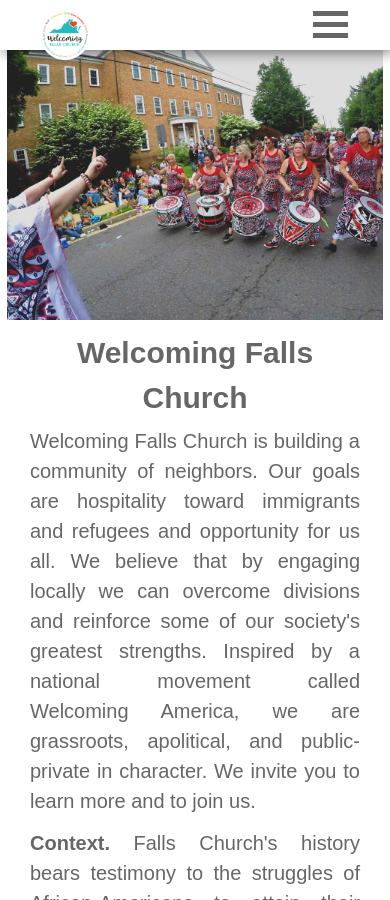
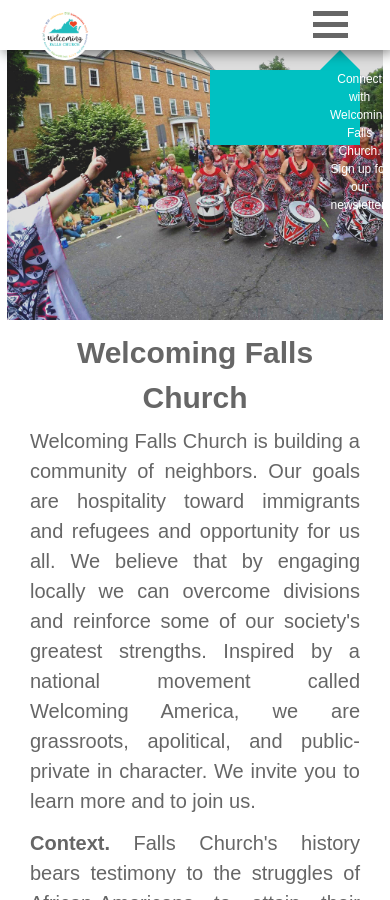
Before and after one commit to wfctest/wfctest, a Jekyll site: the page built from index.html, in a window 390 px wide and 900 px high. Built offline with Jekyll 4.4.1, drawn with Linux system fonts in a browser that asks for light colours; some web fonts are replaced.

Commit message:
Create basic mobile banner

```diff
--- a/_includes/header.html
+++ b/_includes/header.html
@@ -1,4 +1,4 @@
-<nav>
+<nav class="scroll-top">
     <a href="/" id="logo"><img src="/images/wfclogo.png"></a>
     <ul>
         <!-- TODO: There may be a way to make Jekyll generate this list automatically. -->
--- a/css/main.css
+++ b/css/main.css
@@ -237,17 +237,20 @@ body.nav-open {
     overflow: hidden;
 }
 nav + .banner {
-    display: none;
-    position: absolute;
-    /* Nav height */
-    top: 50px;
-    left: 0px;
-    width: 100%;
-    height: auto;
-    font-size: 20px;
+    display: flex;
+    position: fixed;
+    --banner-height: 75px;
+    font-size: 12px;
+    --banner-width: 150px;
+    right: 30px;
+    /* Nav height + arrow height */
+    top: 70px;
+    width: var(--banner-width);
+    height: var(--banner-height);
     z-index: 3;
     background-color: rgb(0, 193, 194);
     text-align: center;
+    transition: transform 0.3s;
     color: white;
 }
 button, input[type="submit"] {
@@ -377,10 +380,15 @@ input:not([type="submit"]) {
     }
     body nav + .banner {
         display: flex;
+        /* Nav height */
+        top: 50px;
+        left: 0px;
+        width: 100%;
+        height: auto;
+        font-size: 20px;
         flex-wrap: nowrap;
         align-items: center;
         justify-content: center;
-        transition: transform 0.3s;
     }
     body nav:not(.floating) + .banner {
         transform: translate(0px);
@@ -390,6 +398,24 @@ input:not([type="submit"]) {
     }
 }
 @media (max-width: 1050px) {
+    nav + .banner {
+        transform: translateY(0px);
+    }
+    nav:not(.scroll-top) + .banner {
+        transform: translateY(calc(-1 * var(--banner-height)));
+    }
+    nav + .banner::before {
+        content: '';
+        position: relative;
+        z-index: 555;
+        height: 0px;
+        width: 0px;
+        border: 20px solid transparent;
+        border-bottom-color: rgb(0, 193, 194);
+        /* Compensate for 40px of border height */
+        left: calc(100% - 40px);
+        top: -40px;
+    }
     nav > ul {
         position: absolute;
         display: flex;
--- a/js/header.js
+++ b/js/header.js
@@ -3,16 +3,21 @@ var body = document.getElementsByTagName('body')[0];
 var navButton = document.getElementById('nav-list-button');
 var bannerButton = document.getElementById('banner-button');
 var bannerInput = document.getElementById('banner-email');
+var FLOATING_HEADER_WIDTH = 1050;
 
 window.addEventListener('scroll', function(e) {
-    if (this.scrollY > 0 || this.innerWidth < 1050) {
+    if (this.scrollY > 0) {
         navbar.classList.add('floating');
+        navbar.classList.remove('scroll-top');
     } else {
-        navbar.classList.remove('floating');
+        if (window.innerWidth > FLOATING_HEADER_WIDTH) {
+            navbar.classList.remove('floating');
+        }
+        navbar.classList.add('scroll-top');
     }
 });
 
-if (window.innerWidth < 1050) {
+if (window.innerWidth < FLOATING_HEADER_WIDTH) {
     navbar.classList.add('floating');
 }
 
```
